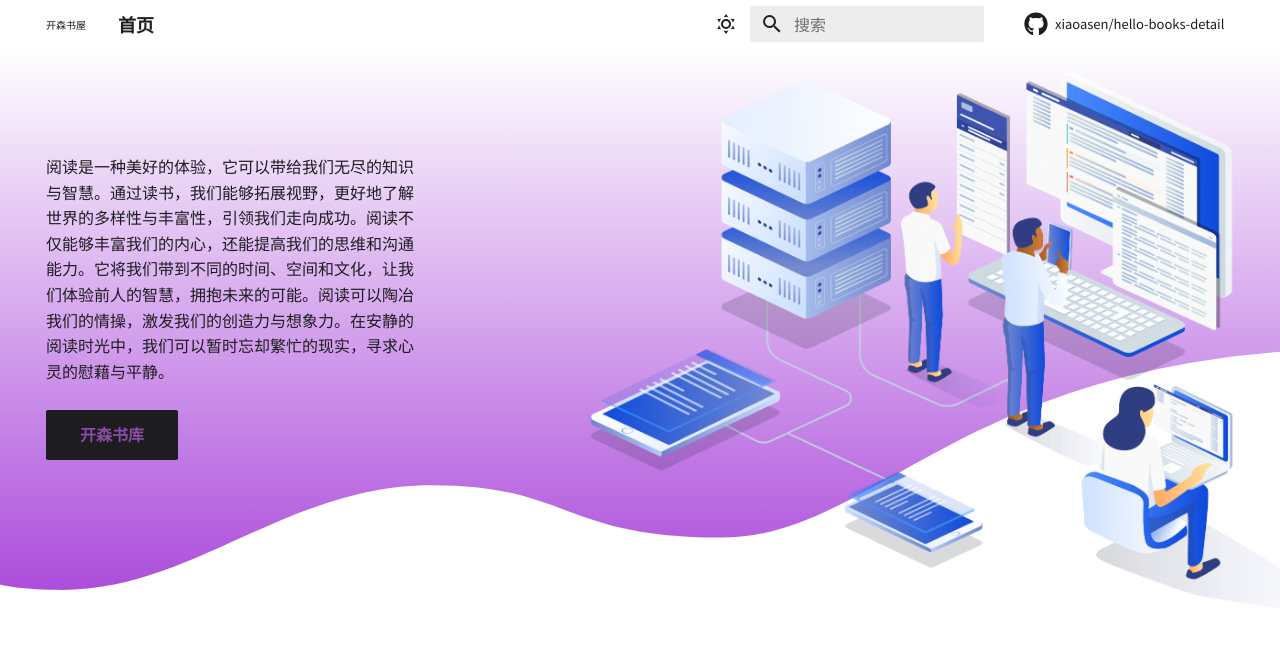
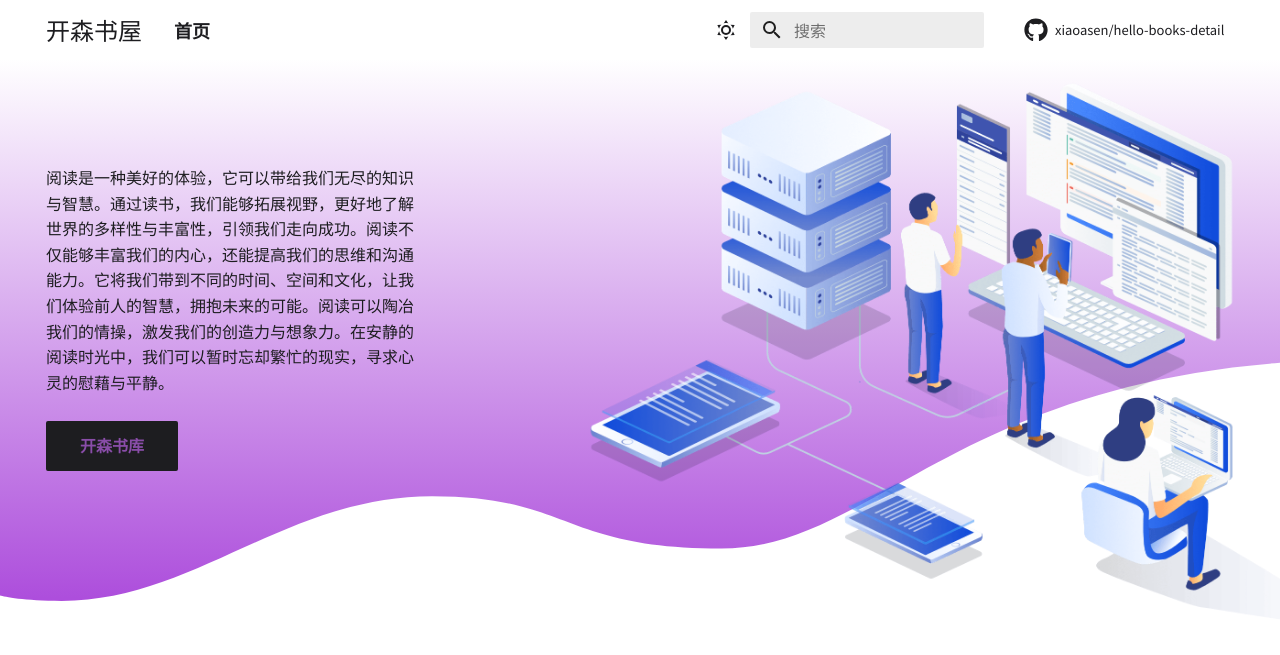
Before and after one commit to xiaoasen/hello-books-detail, an MkDocs documentation site: the page built from docs/index.md, in a window 1280 px wide. Shown: the top 655 px of the page. Built offline with MkDocs 1.6.1 and Material for MkDocs 9.7.7, drawn with Linux system fonts in a browser that asks for light colours; comment, search, counter and statistics services are not loaded.

Commit message:
主页按钮字体调整

```diff
--- a/docs/overrides/partials/header.html
+++ b/docs/overrides/partials/header.html
@@ -9,8 +9,8 @@
 {% endif %}
 <header class="{{ class }}" data-md-component="header">
   <nav class="md-header__inner md-grid" aria-label="{{ lang.t('header') }}">
-    <a href="{{ config.extra.homepage | d(nav.homepage.url, true) | url }}"  class="md-header__button md-logo"  data-md-component="logo">
-      开森书屋
+    <a href="{{ config.extra.homepage | d(nav.homepage.url, true) | url }}"  class="md-header__button md-logo md-home-button"  data-md-component="logo">
+      {{ config.site_name }}
     </a>
     <label class="md-header__button md-icon" for="__drawer">
       {% include ".icons/material/menu" ~ ".svg" %}
--- a/docs/overrides/partials/nav.html
+++ b/docs/overrides/partials/nav.html
@@ -10,8 +10,8 @@
 {% endif %}
 <nav class="{{ class }}" aria-label="{{ lang.t('nav') }}" data-md-level="0">
   <label class="md-nav__title" for="__drawer">
-    <a href="{{ config.extra.homepage | d(nav.homepage.url, true) | url }}" class="md-nav__button md-logo" data-md-component="logo">
-      开森书屋
+    <a href="{{ config.extra.homepage | d(nav.homepage.url, true) | url }}" class="md-nav__button md-logo md-home-button" data-md-component="logo">
+      {{ config.site_name }}
     </a>
     {{ page.title }}
   </label>
--- a/docs/stylesheets/extra.css
+++ b/docs/stylesheets/extra.css
@@ -47,3 +47,7 @@
 .nt-card-image[style*="spantable.png"] {
     background-position: top !important;
 }
+
+.md-home-button {
+	font-size: 1.2rem;
+}
```
